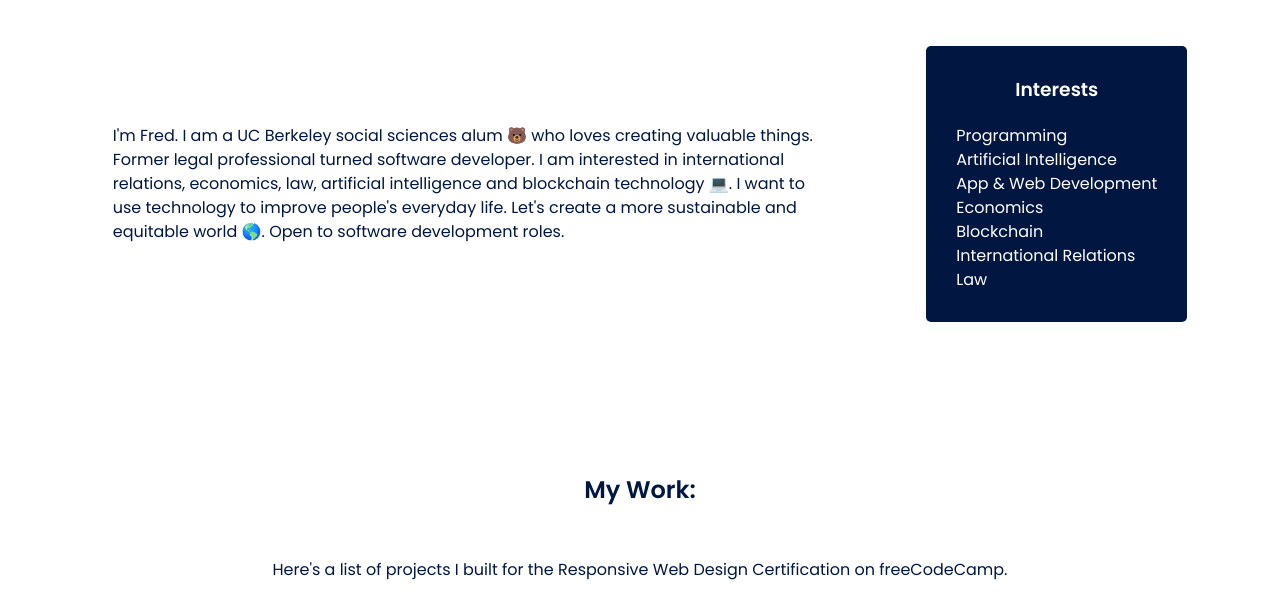
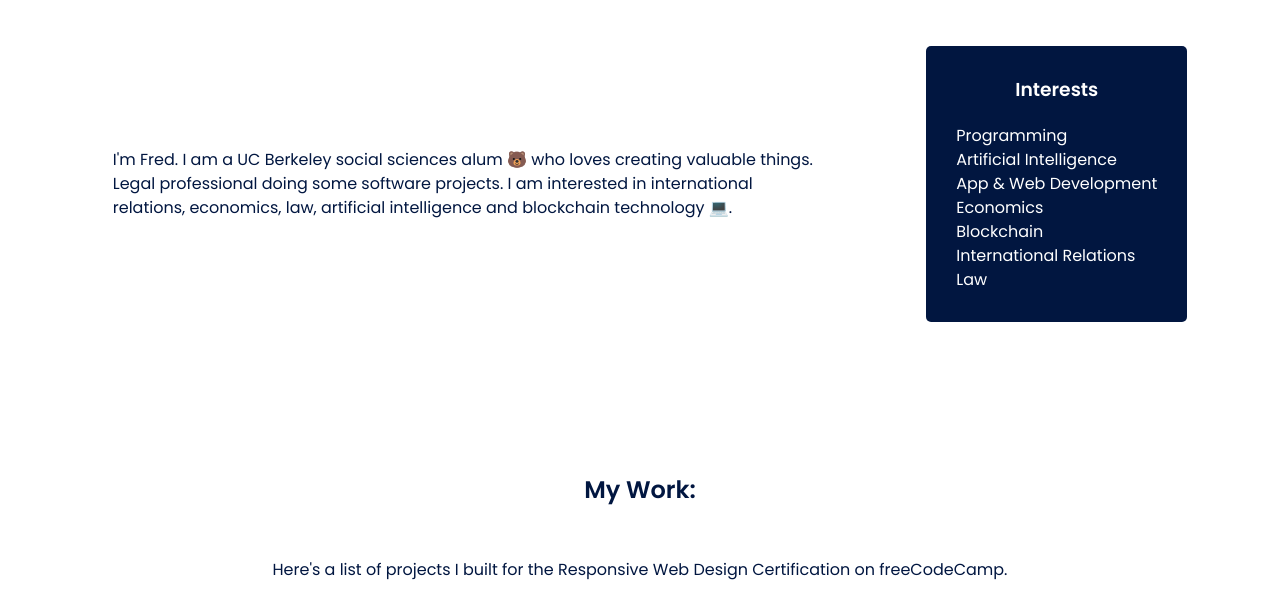
Before and after one commit to fredjoya/personal-portfolio, a plain HTML site: page index.html in a window 1280 px wide. Shown: the part 1040-1651 px from the top of the page. Drawn offline with Linux system fonts and the light colour scheme.

Commit message:
Update index.html

```diff
--- a/index.html
+++ b/index.html
@@ -60,7 +60,7 @@
                 <div id="about-container">
                     <div id="my-story">
                         <p>
-                        I'm Fred. I am a UC Berkeley social sciences alum 🐻 who loves creating valuable things. Former legal professional turned software developer. I am interested in international relations, economics, law, artificial intelligence and blockchain technology 💻. I want to use technology to improve people's everyday life. Let's create a more sustainable and equitable world 🌎. Open to software development roles.</p>
+                        I'm Fred. I am a UC Berkeley social sciences alum 🐻 who loves creating valuable things. Legal professional doing some software projects. I am interested in international relations, economics, law, artificial intelligence and blockchain technology 💻.</p>
                     </div>
                     <div id="interests-list">
                         <h3>Interests</h3>
```
